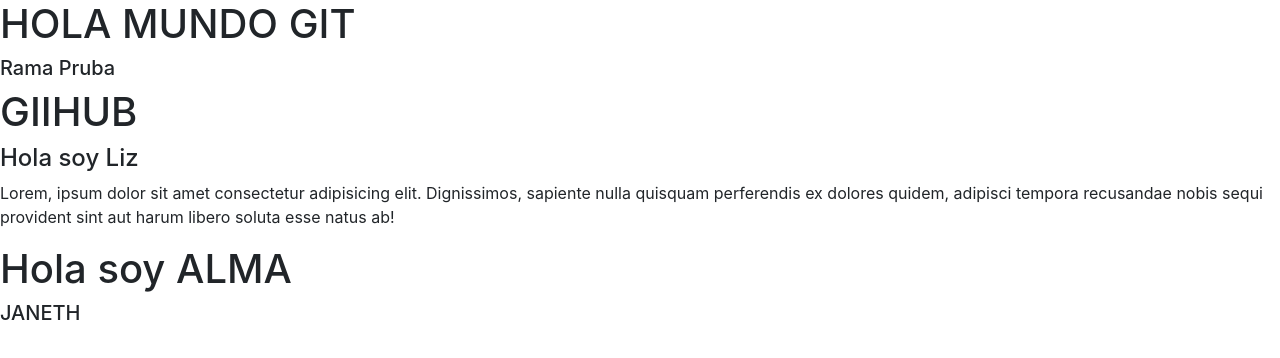
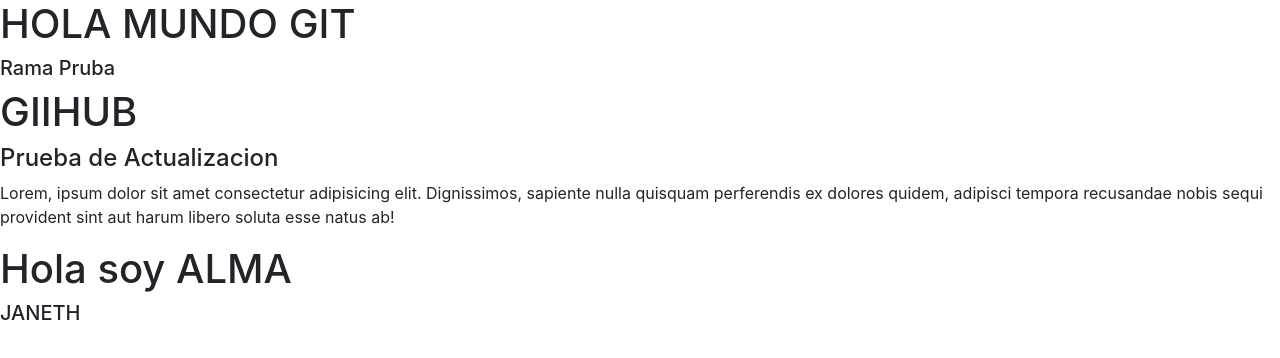
Before and after one commit to lizeht/Practica, a plain HTML site: page index.html in a window 1280 px wide. Drawn offline with nearby package versions, Linux system fonts and the light colour scheme.

Commit message:
modifique el h4 el cual dice prueba de actualizacion

```diff
--- a/index.html
+++ b/index.html
@@ -16,7 +16,7 @@
     <h1>HOLA MUNDO GIT</h1>
     <h5>Rama Pruba</h5>
     <h1>GIIHUB</h1>
-    <h4>Hola soy Liz</h4>
+    <h4>Prueba de Actualizacion</h4>
     <p>Lorem, ipsum dolor sit amet consectetur adipisicing elit. Dignissimos, sapiente nulla quisquam perferendis ex dolores quidem, adipisci tempora recusandae nobis sequi provident sint aut harum libero soluta esse natus ab!</p>
     <h1>Hola soy ALMA</h1>
     <h5>JANETH</h5>
```
